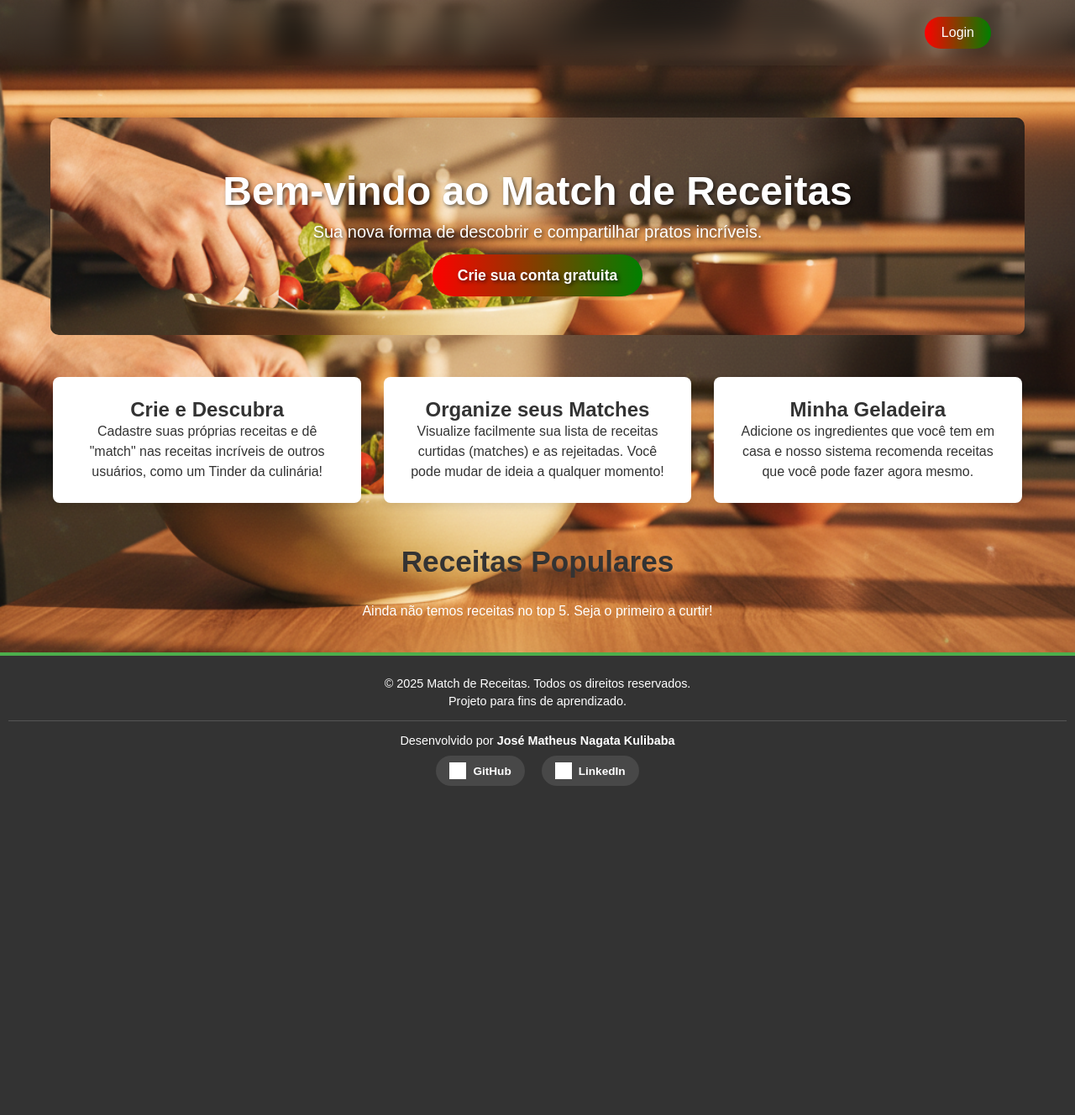
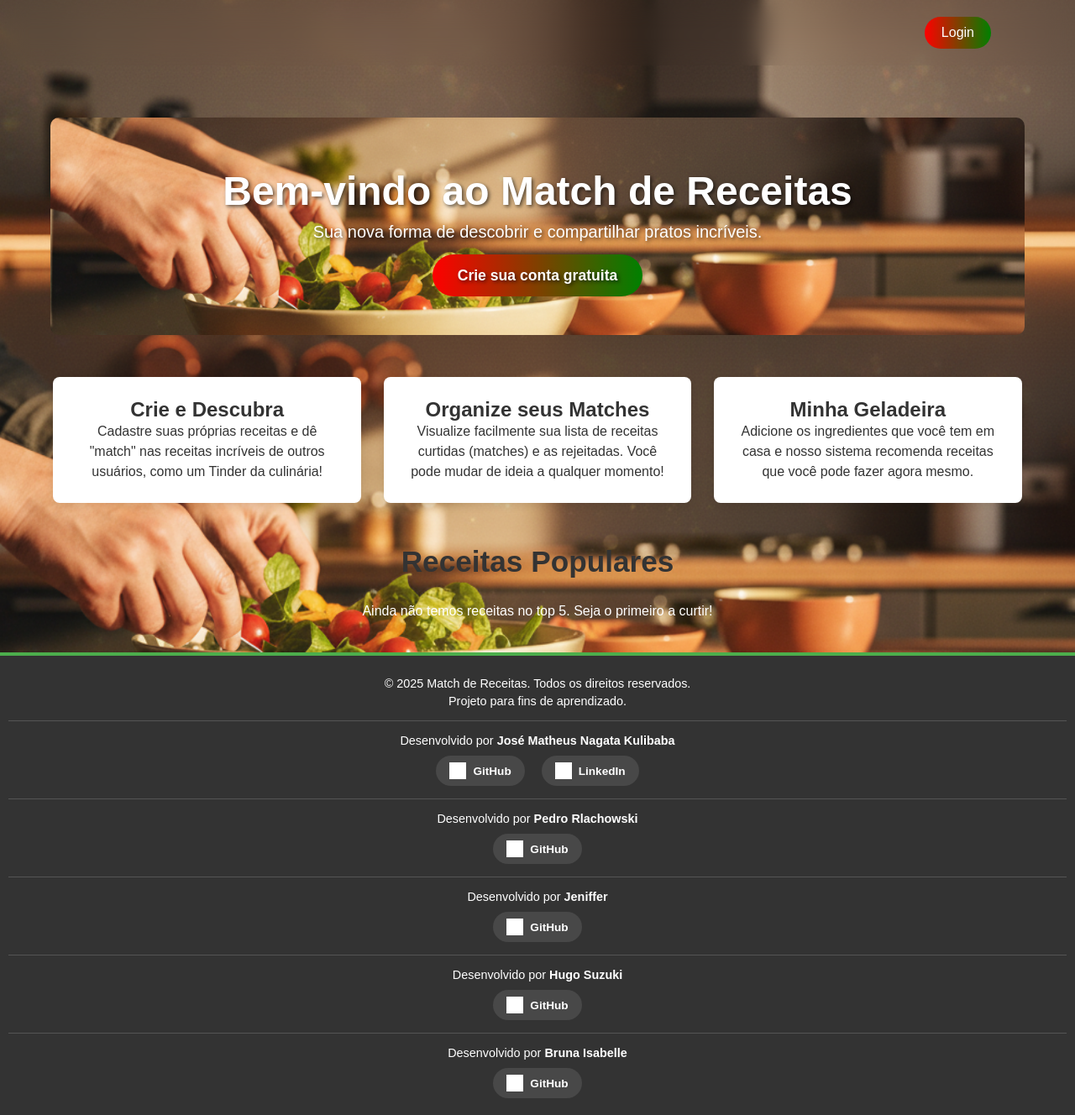
Before and after one commit to JoseMatheusNagata/MatchDeReceitas, a PHP site: page / in a window 1280 px wide. Shown: the whole page at 84% size. Before the commit the page ends 936 px from the top, so only its background shows below. Run offline with PHP 8.4, Linux system fonts and the light colour scheme; data that the repository does not hold is empty; grey boxes are pictures that could not be loaded.

Commit message:
Adiciona informações de desenvolvedores e links do GitHub no rodapé

```diff
--- a/view/footer.php
+++ b/view/footer.php
@@ -79,4 +79,45 @@
             </a>
         </div>
     </div>
+    <div class="developer-info">
+        <p>Desenvolvido por <strong>Pedro Rlachowski</strong></p>
+
+        <div class="social-links">
+            <a href="https://github.com/pedrorlachowski" target="_blank" class="social-btn">
+                <img src="https://cdn-icons-png.flaticon.com/512/25/25231.png" alt="GitHub">
+                GitHub
+            </a>
+        </div>
+    </div>
+
+    <div class="developer-info">
+        <p>Desenvolvido por <strong>Jeniffer</strong></p>
+
+        <div class="social-links">
+            <a href="https://github.com/jenifferwski" target="_blank" class="social-btn">
+                <img src="https://cdn-icons-png.flaticon.com/512/25/25231.png" alt="GitHub">
+                GitHub
+            </a>
+        </div>
+    </div>
+    <div class="developer-info">
+        <p>Desenvolvido por <strong>Hugo Suzuki</strong></p>
+
+        <div class="social-links">
+            <a href="https://github.com/hugomsuzuki" target="_blank" class="social-btn">
+                <img src="https://cdn-icons-png.flaticon.com/512/25/25231.png" alt="GitHub">
+                GitHub
+            </a>
+        </div>
+    </div>
+     <div class="developer-info">
+        <p>Desenvolvido por <strong>Bruna Isabelle</strong></p>
+
+        <div class="social-links">
+            <a href="https://github.com/Brunhr" target="_blank" class="social-btn">
+                <img src="https://cdn-icons-png.flaticon.com/512/25/25231.png" alt="GitHub">
+                GitHub
+            </a>
+        </div>
+    </div>
 </footer>
```
